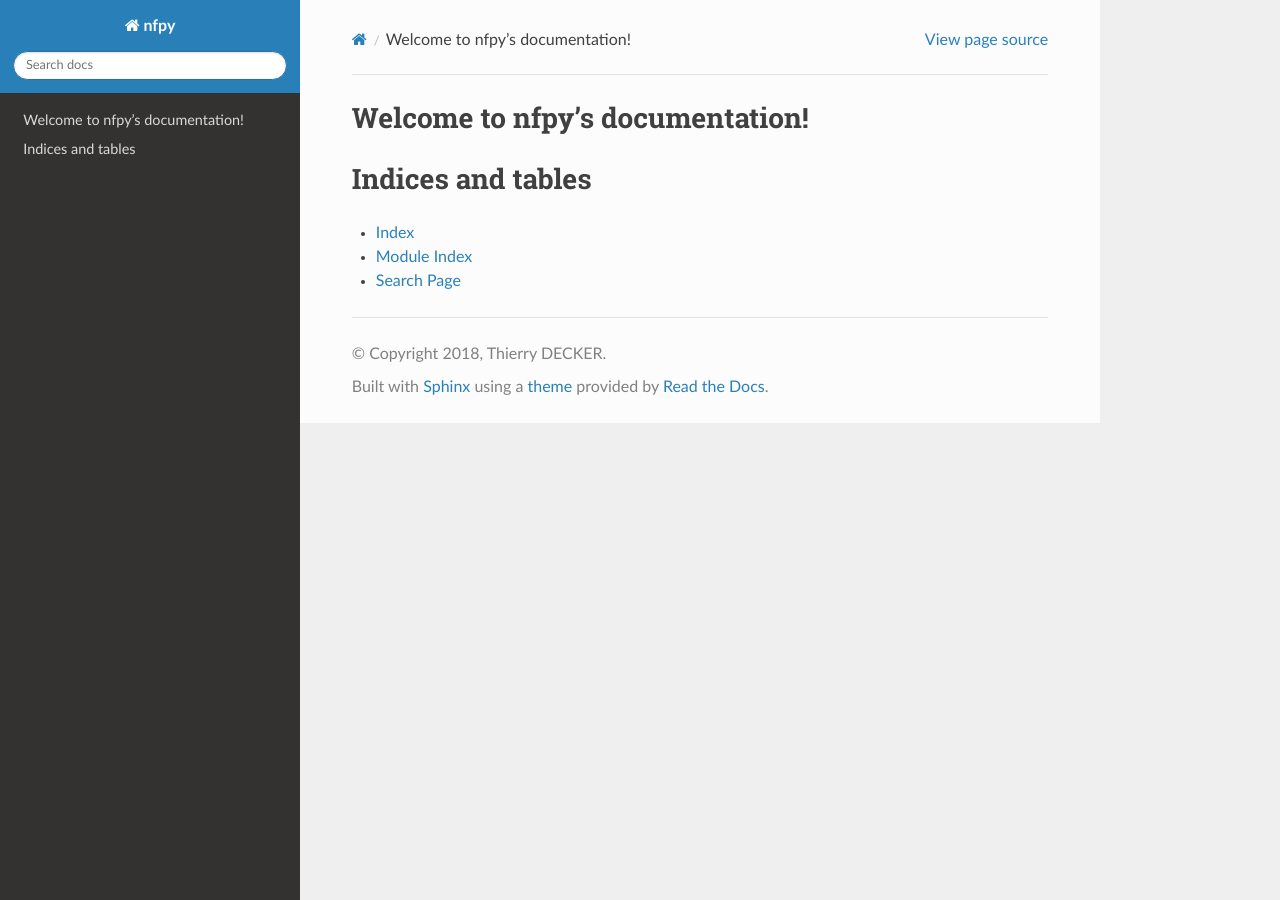
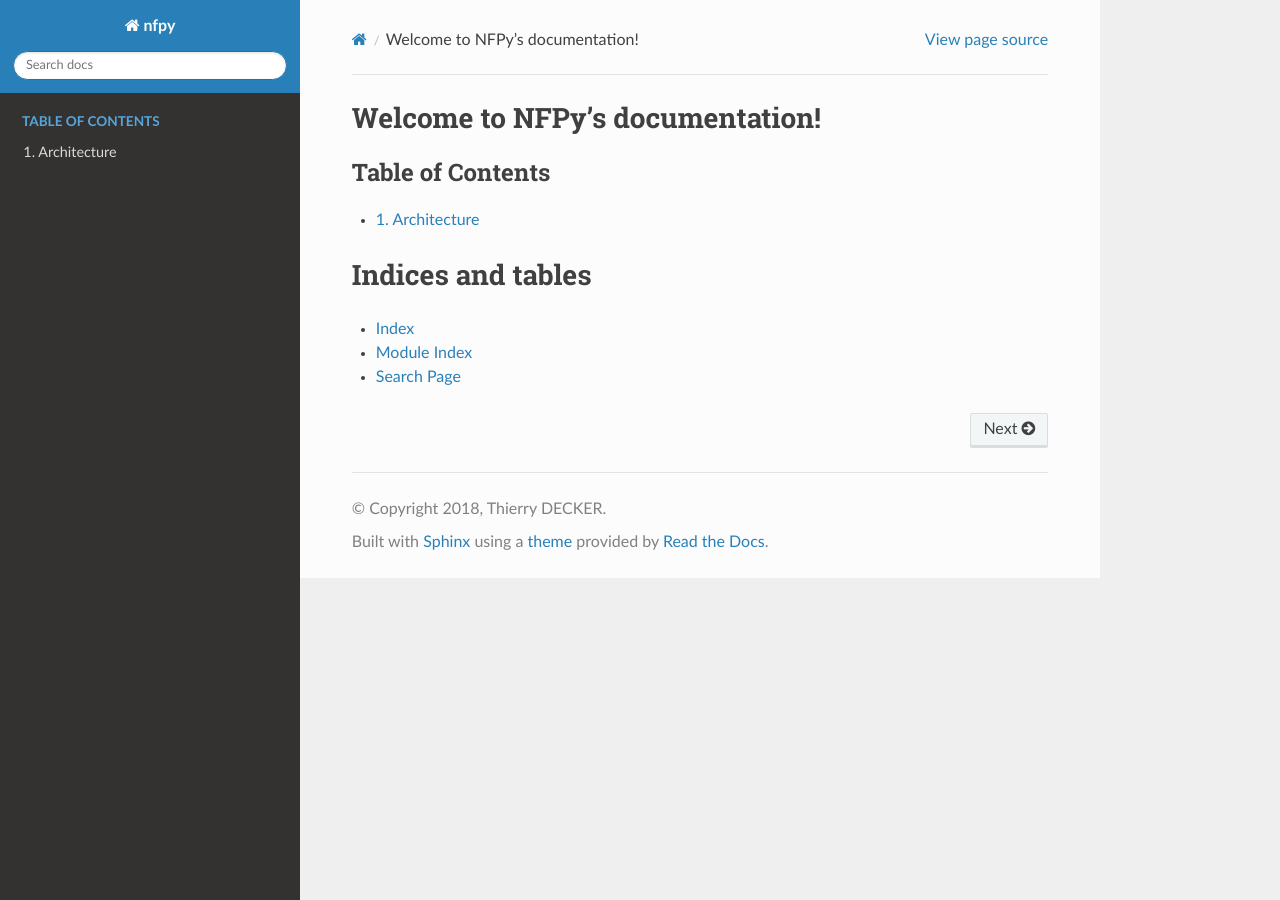
Before and after one commit to thierrydecker/nfpy, a Sphinx documentation site: the page built from docs/index.rst, in a window 1280 px wide. Built offline with Sphinx 7.4.7 and the Read the Docs theme 2.0.0, drawn with Linux system fonts in a browser that asks for light colours.

Commit message:
Updated documentation

```diff
--- /dev/null
+++ b/docs/architecture.rst
@@ -0,0 +1,4 @@
+Architecture
+************
+
+This section will describe the architecture of NFPy
--- a/docs/index.rst
+++ b/docs/index.rst
@@ -3,14 +3,15 @@
    You can adapt this file completely to your liking, but it should at least
    contain the root `toctree` directive.
 
-Welcome to nfpy's documentation!
+Welcome to NFPy's documentation!
 ================================
 
 .. toctree::
    :maxdepth: 2
-   :caption: Contents:
+   :caption: Table of Contents
+   :numbered:
 
-
+   architecture
 
 Indices and tables
 ==================
```
Also changed, not shown: 8 other files.
